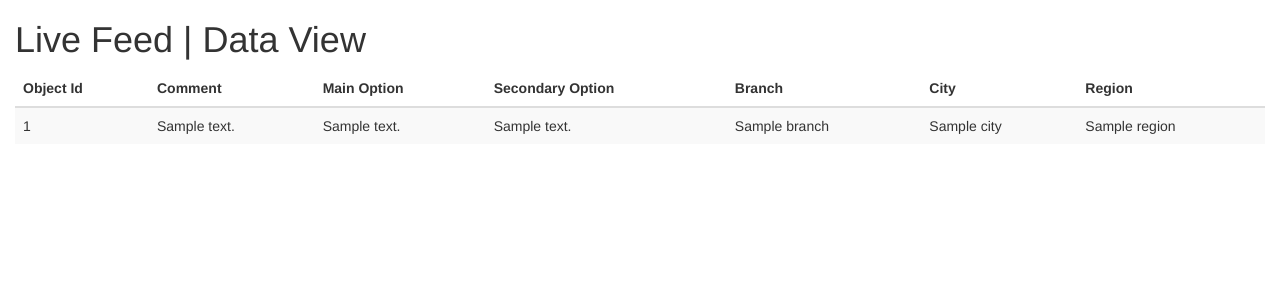
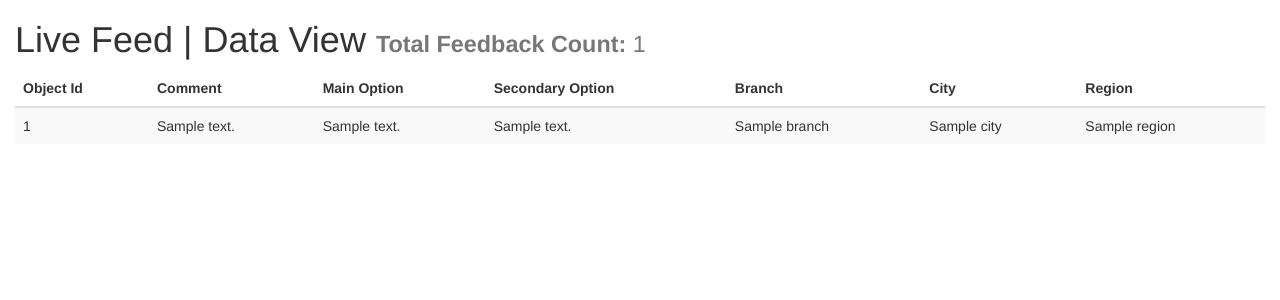
Before and after one commit to Rabia23/lively-mcdonalds, a Django app: template templates/data_view.html in a window 1280 px wide. Shown: the top 300 px of the page. Run offline with Django 3.2, Linux system fonts and the light colour scheme; the template is opened without the code that fills it: most values are stand-ins (such as "Sample title", 1, 10 or a date in 2020); some libraries are stand-ins or nearby versions.

Commit message:
Data view updated

```diff
--- a/templates/data_view.html
+++ b/templates/data_view.html
@@ -1,7 +1,8 @@
 {% extends "base.html" %}
 
 {% block body_block %}
-    <h1>Live Feed | Data View</h1>
+    <h1>Live Feed | Data View <small><b>Total Feedback Count:</b> {{ feedbacks|length }}</small></h1>
+
     {% if feedbacks %}
         <table class="table table-striped">
             <thead>
```
